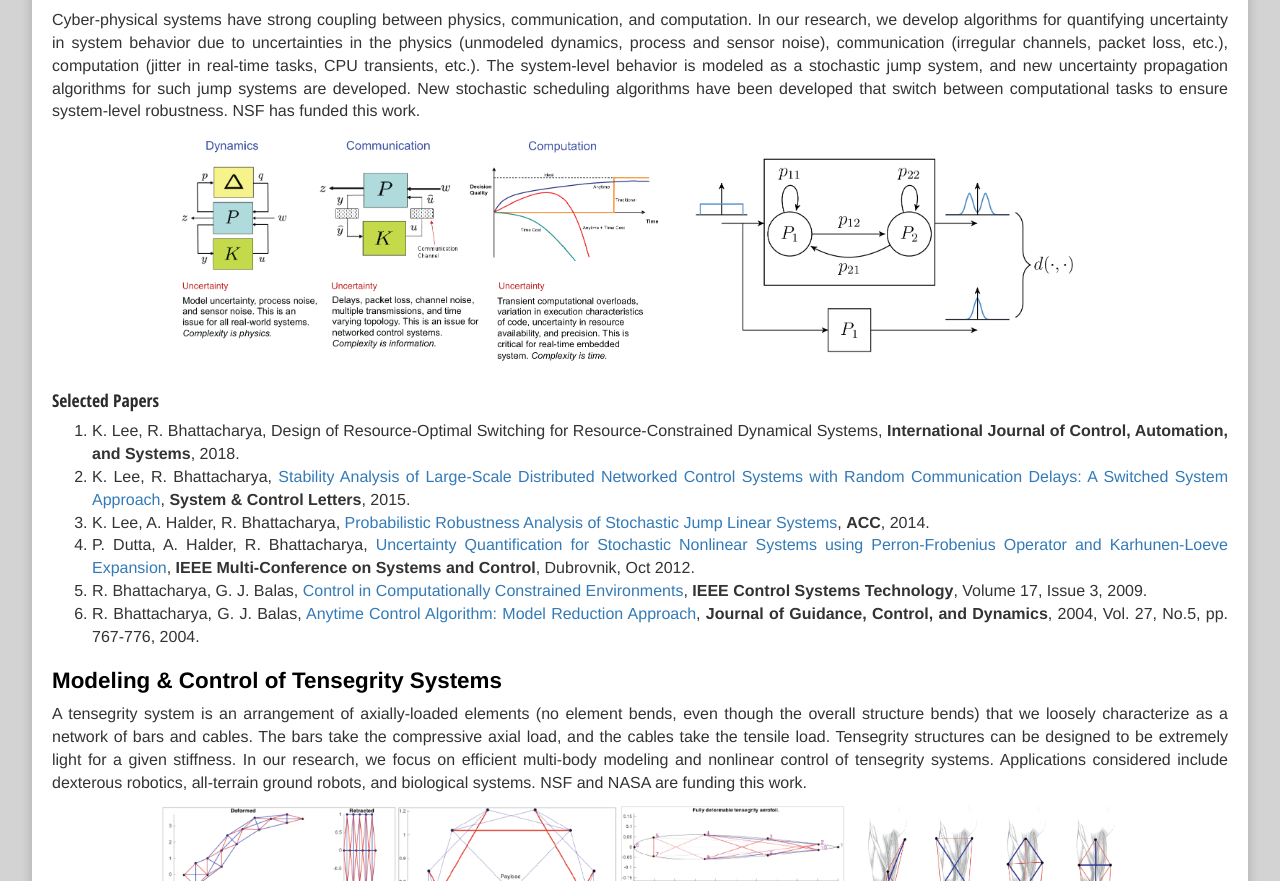
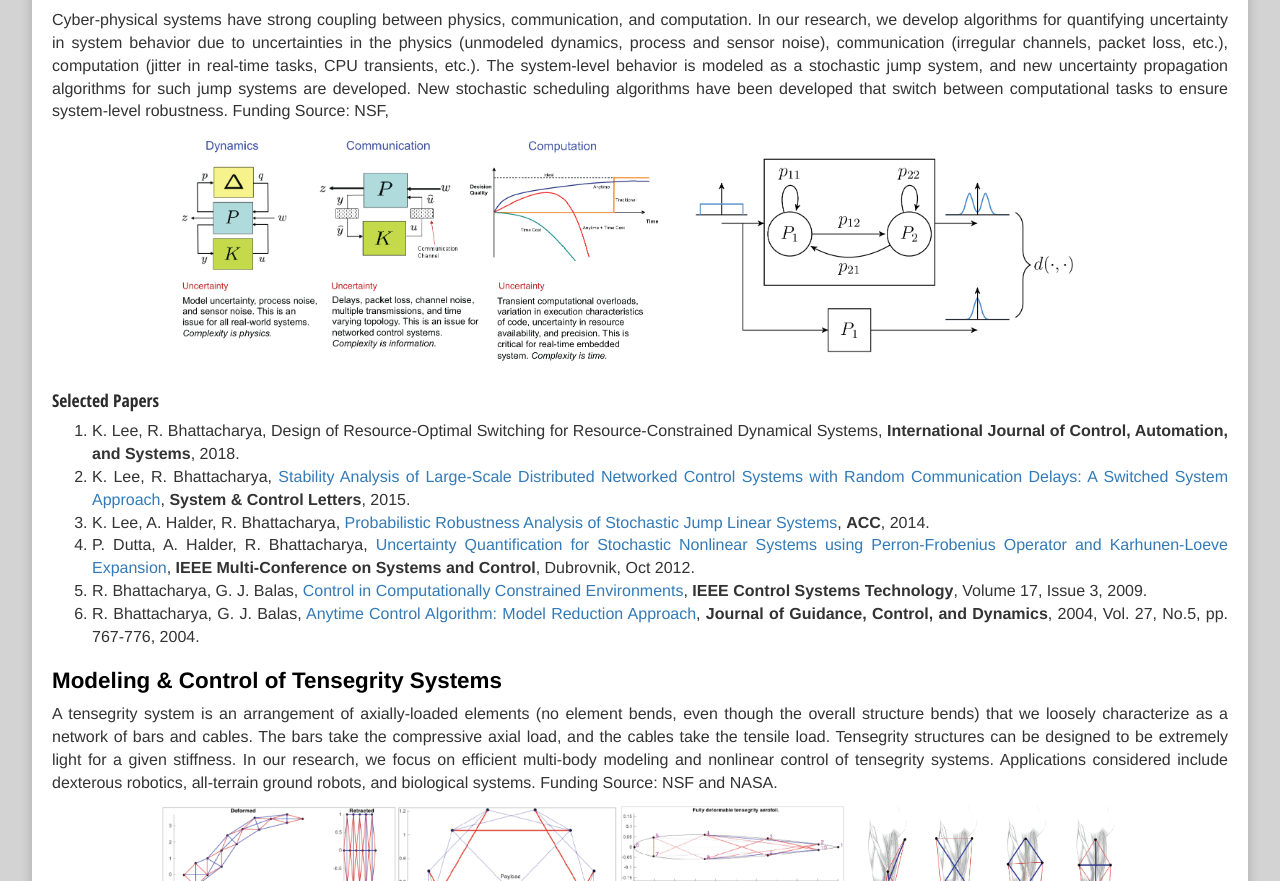
Before and after one commit to isrlab/isrlab.github.io, a Jekyll site: the page built from index.md, in a window 1280 px wide and 1400 px high, scrolled down 1745 px. Shown: the part 249-1130 px from the top of the window. Built offline with Jekyll 4.4.1, drawn with Linux system fonts in a browser that asks for light colours; nearby versions of some CDN libraries; some of the changed text lies outside the part shown.

Commit message:
Minor edits.

```diff
--- a/index.md
+++ b/index.md
@@ -9,7 +9,7 @@ permalink: /index.html
 
 ## Privacy Aware Sparse Architectures for Control and Estimation
 
- We are interested in determining sparse architectures for control and estimation for large-scale dynamical systems in this work. The emphasis is on understanding the tradeoff between utility and privacy in these problems. The utility is defined as accuracy or performance that is below a user-defined bound. Whereas privacy is defined as accuracy or performance that is above a user-defined bound. These problems are considered in the Kalman filtering framework, including ensemble and unscented variants, and $$\mathcal{H}_2$$ and $$\mathcal{H}_\infty$$ framework. NSF and AFOSR are funding the work.
+ We are interested in determining sparse architectures for control and estimation for large-scale dynamical systems in this work. The emphasis is on understanding the tradeoff between utility and privacy in these problems. The utility is defined as accuracy or performance that is below a user-defined bound. Whereas privacy is defined as accuracy or performance that is above a user-defined bound. These problems are considered in the Kalman filtering framework, including ensemble and unscented variants, and $$\mathcal{H}_2$$ and $$\mathcal{H}_\infty$$ framework. Funding Source: NSF and AFOSR.
 
 ### Selected Papers
 
@@ -20,7 +20,7 @@ permalink: /index.html
 
 ## Information Fusion on Manifolds
 
-Space situational awareness is concerned with tracking space objects and classifying them with respect to specific characteristics. In this research, we are developing novel algorithms for uncertainty propagation and state estimation. Challenges include non-Gaussian uncertainty supported on cylindrical coordinate systems $$\mathbb{R}^5\times\mathbb{S}$$, sparse sensing, and unknown sensor characteristics. These algorithms are used for conjunction analysis, which predicts upcoming object encounters to notify satellite operators and avoid high-risk encounters. AFOSR and Intelligent Fusion Technology are funding this work.
+Space situational awareness is concerned with tracking space objects and classifying them with respect to specific characteristics. In this research, we are developing novel algorithms for uncertainty propagation and state estimation. Challenges include non-Gaussian uncertainty supported on cylindrical coordinate systems $$\mathbb{R}^5\times\mathbb{S}$$, sparse sensing, and unknown sensor characteristics. These algorithms are used for conjunction analysis, which predicts upcoming object encounters to notify satellite operators and avoid high-risk encounters. Funding Source: NSF and Intelligent Fusion Technology.
 
 <img class="mySlides" src="assets/images/ssa.png" style="display:block; margin:auto; width:100%;max-width:960px">
 
@@ -32,7 +32,7 @@ Space situational awareness is concerned with tracking space objects and classif
 
 ## Asynchronous Numerical Algorithms
 
-Future exascale machines are expected to have $$10^5-10^6$$ processors, providing a deep hierarchy of systems and resources. However, many challenges exist, which must be overcome before exascale systems can be utilized as a useful tool to further understanding critical scientific inquires. Among the main obstacles to scaling code to exascale levels is the communication necessary in tightly coupled problems, such as in **uncertainty propagation, turbulence flow simulations at high Reynolds numbers, and large-scale convex optimization**. The synchronization across processors can cause 50-80% processor idle time. Our research focuses on asynchronous numerical algorithms that do not wait for data to be synchronized. Communication between processors is modeled as a stochastic channel, and the behavior of the numerical algorithm is analyzed in a stochastic jump dynamical system framework. NSF has funded this work.
+Future exascale machines are expected to have $$10^5-10^6$$ processors, providing a deep hierarchy of systems and resources. However, many challenges exist, which must be overcome before exascale systems can be utilized as a useful tool to further understanding critical scientific inquires. Among the main obstacles to scaling code to exascale levels is the communication necessary in tightly coupled problems, such as in **uncertainty propagation, turbulence flow simulations at high Reynolds numbers, and large-scale convex optimization**. The synchronization across processors can cause 50-80% processor idle time. Our research focuses on asynchronous numerical algorithms that do not wait for data to be synchronized. Communication between processors is modeled as a stochastic channel, and the behavior of the numerical algorithm is analyzed in a stochastic jump dynamical system framework. Funding Source: NSF.
 
 <img class="mySlides" src="assets/images/async.png" style="display:block; margin:auto; width:100%;max-width:960px">
 
@@ -45,7 +45,7 @@ Future exascale machines are expected to have $$10^5-10^6$$ processors, providin
 
 ## Uncertainty Management in Cyber Physical Systems
 
-Cyber-physical systems have strong coupling between physics, communication, and computation. In our research, we develop algorithms for quantifying uncertainty in system behavior due to uncertainties in the physics (unmodeled dynamics, process and sensor noise), communication (irregular channels, packet loss, etc.), computation (jitter in real-time tasks, CPU transients, etc.). The system-level behavior is modeled as a stochastic jump system, and new uncertainty propagation algorithms for such jump systems are developed. New stochastic scheduling algorithms have been developed that switch between computational tasks to ensure system-level robustness. NSF has funded this work.
+Cyber-physical systems have strong coupling between physics, communication, and computation. In our research, we develop algorithms for quantifying uncertainty in system behavior due to uncertainties in the physics (unmodeled dynamics, process and sensor noise), communication (irregular channels, packet loss, etc.), computation (jitter in real-time tasks, CPU transients, etc.). The system-level behavior is modeled as a stochastic jump system, and new uncertainty propagation algorithms for such jump systems are developed. New stochastic scheduling algorithms have been developed that switch between computational tasks to ensure system-level robustness. Funding Source: NSF,
 
 <img class="mySlides" src="assets/images/cps.png" style="display:block; margin:auto; width:100%;max-width:960px">
 
@@ -59,7 +59,7 @@ Cyber-physical systems have strong coupling between physics, communication, and
 1. R. Bhattacharya, G. J. Balas, [Anytime Control Algorithm: Model Reduction Approach](https://arc.aiaa.org/doi/10.2514/1.9457), **Journal of Guidance, Control, and Dynamics**, 2004, Vol. 27, No.5, pp. 767-776, 2004.
 
 ## Modeling & Control of Tensegrity Systems
-A tensegrity system is an arrangement of axially-loaded elements (no element bends, even though the overall structure bends) that we loosely characterize as a network of bars and cables. The bars take the compressive axial load, and the cables take the tensile load. Tensegrity structures can be designed to be extremely light for a given stiffness. In our research, we focus on efficient multi-body modeling and nonlinear control of tensegrity systems. Applications considered include dexterous robotics, all-terrain ground robots, and biological systems. NSF and NASA are funding this work.
+A tensegrity system is an arrangement of axially-loaded elements (no element bends, even though the overall structure bends) that we loosely characterize as a network of bars and cables. The bars take the compressive axial load, and the cables take the tensile load. Tensegrity structures can be designed to be extremely light for a given stiffness. In our research, we focus on efficient multi-body modeling and nonlinear control of tensegrity systems. Applications considered include dexterous robotics, all-terrain ground robots, and biological systems. Funding Source: NSF and NASA.
 
 <img class="mySlides" src="assets/images/tensegrity.png" style="display:block; margin:auto; width:100%;max-width:960px">
 
@@ -84,7 +84,7 @@ Our lab has expertise in designing custom aerial platforms for various needs. Ou
 
 ## Uncertainty Quantification in Hypersonic Flight
 
-Hypersonic flight leading to entry descent landing of a large spacecraft on the surface of Mars has been identified as a research area by NASA. The requirement is to land within a few kilometers of the robotic test sites. One of the significant concerns of high mass entry is the mismatch between entry conditions and deceleration capabilities provided by supersonic parachute technologies. In such applications, there are uncertainties present in initial conditions and other system parameters. Estimating these systems' parameters is a challenging problem because of the nonlinearities in the system and the lack of frequent measurements. The evolution of uncertainty (as shown in the figure) is non-Gaussian. In our work, we develop new algorithms for UQ, state-estimation, and guidance algorithms. The controlled descent ensures robustness with respect to system uncertainties and guarantees landing at the desired site with high accuracy. NASA has funded this work.
+Hypersonic flight leading to entry descent landing of a large spacecraft on the surface of Mars has been identified as a research area by NASA. The requirement is to land within a few kilometers of the robotic test sites. One of the significant concerns of high mass entry is the mismatch between entry conditions and deceleration capabilities provided by supersonic parachute technologies. In such applications, there are uncertainties present in initial conditions and other system parameters. Estimating these systems' parameters is a challenging problem because of the nonlinearities in the system and the lack of frequent measurements. The evolution of uncertainty (as shown in the figure) is non-Gaussian. In our work, we develop new algorithms for UQ, state-estimation, and guidance algorithms. The controlled descent ensures robustness with respect to system uncertainties and guarantees landing at the desired site with high accuracy. Funding Source: NASA.
 
 <img class="mySlides" src="assets/images/edl.png" style="display:block; margin:auto; width:100%;max-width:960px">
 
```
